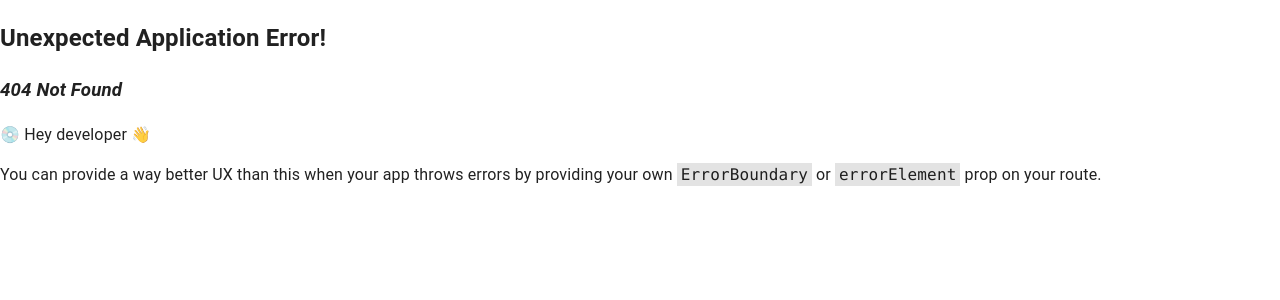
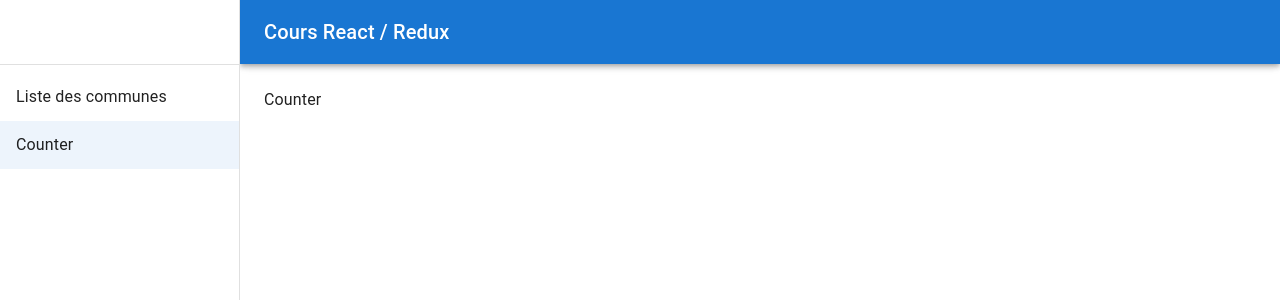
Before and after one commit to stephane71/react-redux-exercices, a React (Create React App) app: page /counter in a window 1280 px wide. Before the commit this address had no page. Shown: the top 300 px of the page. Built offline with nearby package versions, Linux system fonts and the light colour scheme.

Commit message:
Add /counter route

```diff
--- a/src/components/Drawer/index.tsx
+++ b/src/components/Drawer/index.tsx
@@ -35,6 +35,11 @@ export default function Drawer({ onSelectMenuItem }) {
             <ListItemText primary={"Liste des communes"} />
           </ListItemButton>
         </ListItem>
+        <ListItem disablePadding onClick={() => onSelectMenuItem("/counter")}>
+          <ListItemButton selected={location.pathname === "/counter"}>
+            <ListItemText primary={"Counter"} />
+          </ListItemButton>
+        </ListItem>
       </List>
     </DrawerMui>
   );
--- a/src/index.tsx
+++ b/src/index.tsx
@@ -7,6 +7,7 @@ import { createBrowserRouter, RouterProvider } from "react-router-dom";
 import Cities from "./routes/cities";
 import City from "./routes/city";
 import { CssBaseline } from "@mui/material";
+import Counter from "./routes/counter";
 
 const router = createBrowserRouter([
   {
@@ -20,6 +21,10 @@ const router = createBrowserRouter([
       {
         path: "/cities/:code",
         element: <City />,
+      },
+      {
+        path: "/counter",
+        element: <Counter />,
       },
     ],
   },
--- /dev/null
+++ b/src/routes/counter/index.tsx
@@ -0,0 +1,3 @@
+export default function Counter() {
+  return <div>Counter</div>;
+}
```
